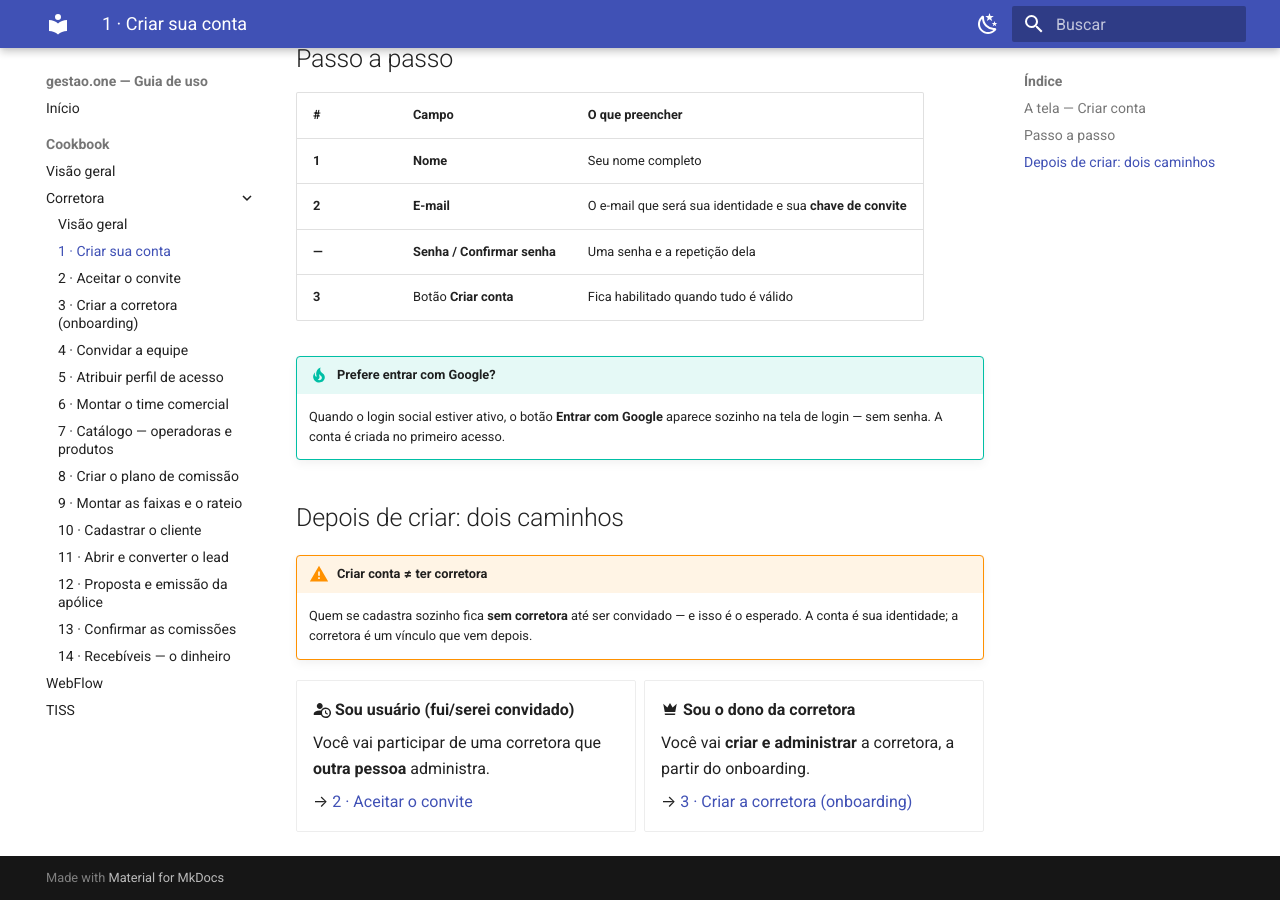
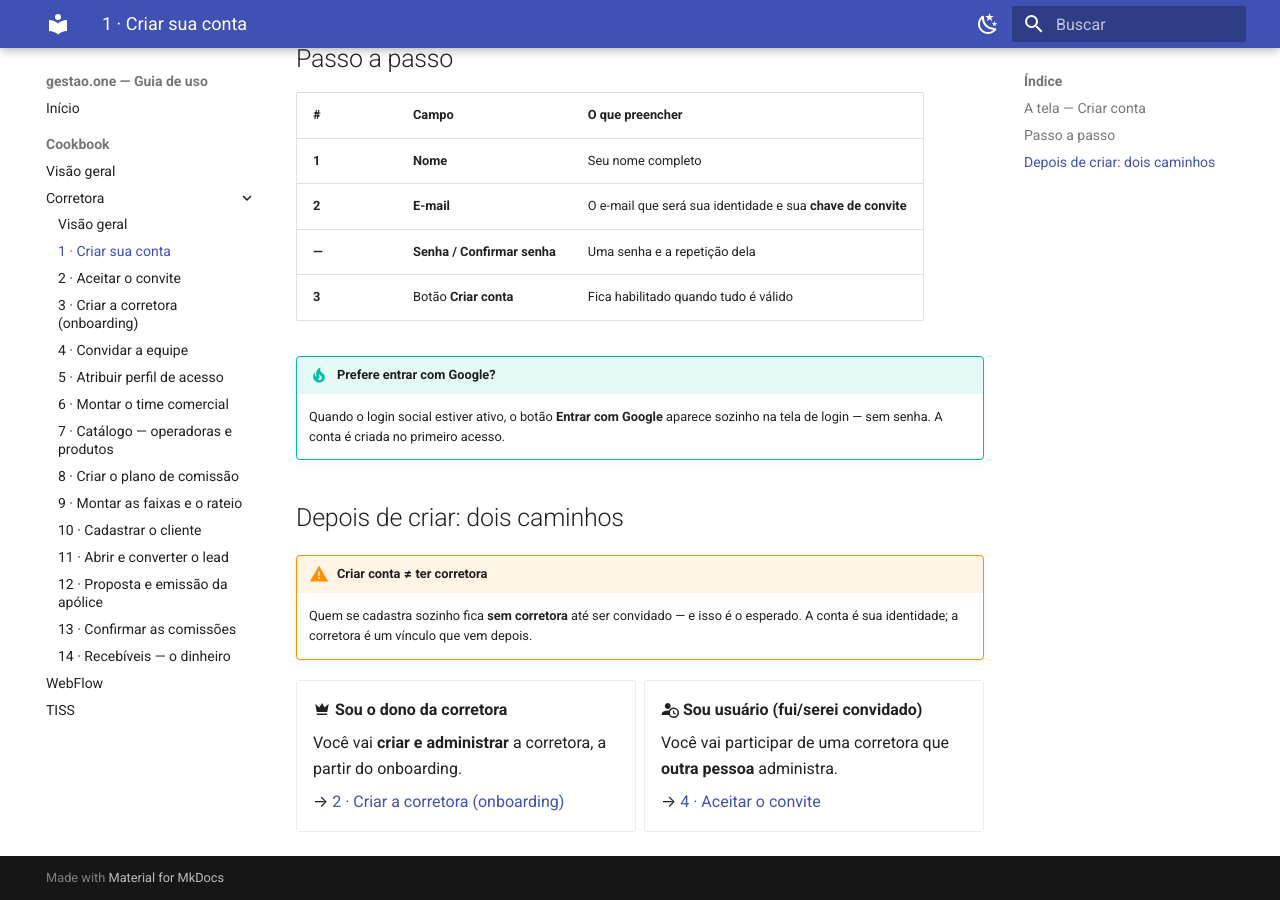
Before and after one commit to renatofagalde/wiki-gestao-one, an MkDocs documentation site: the page built from docs/cookbook/corretora/01-criar-conta.md, in a window 1280 px wide and 900 px high, scrolled down 597 px. Built offline with MkDocs 1.6.1 and Material for MkDocs 9.7.7, drawn with Linux system fonts in a browser that asks for light colours.

Commit message:
📝 docs(cookbook): repoint step 1 branches to reordered steps
Owner path now goes to step 2 (onboarding) and the invited path to step 4
(accept invite), matching the new order.

```diff
--- a/docs/cookbook/corretora/01-criar-conta.md
+++ b/docs/cookbook/corretora/01-criar-conta.md
@@ -66,16 +66,16 @@ entrar com **Google** (quando disponível).
 
 <div class="grid cards" markdown>
 
+- :material-crown: **Sou o dono da corretora**
+
+    Você vai **criar e administrar** a corretora, a partir do onboarding.
+
+    → [2 · Criar a corretora (onboarding)](02-criar-corretora.md)
+
 - :material-account-clock: **Sou usuário (fui/serei convidado)**
 
     Você vai participar de uma corretora que **outra pessoa** administra.
 
-    → [2 · Aceitar o convite](02-aceitar-convite.md)
-
-- :material-crown: **Sou o dono da corretora**
-
-    Você vai **criar e administrar** a corretora, a partir do onboarding.
-
-    → [3 · Criar a corretora (onboarding)](03-criar-corretora.md)
+    → [4 · Aceitar o convite](04-aceitar-convite.md)
 
 </div>
```
